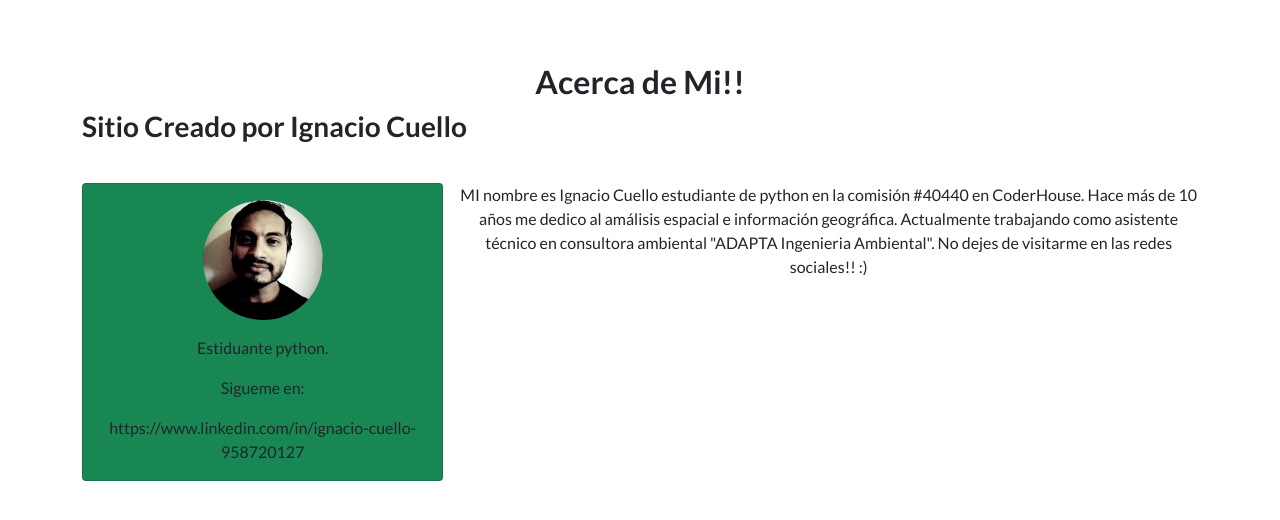
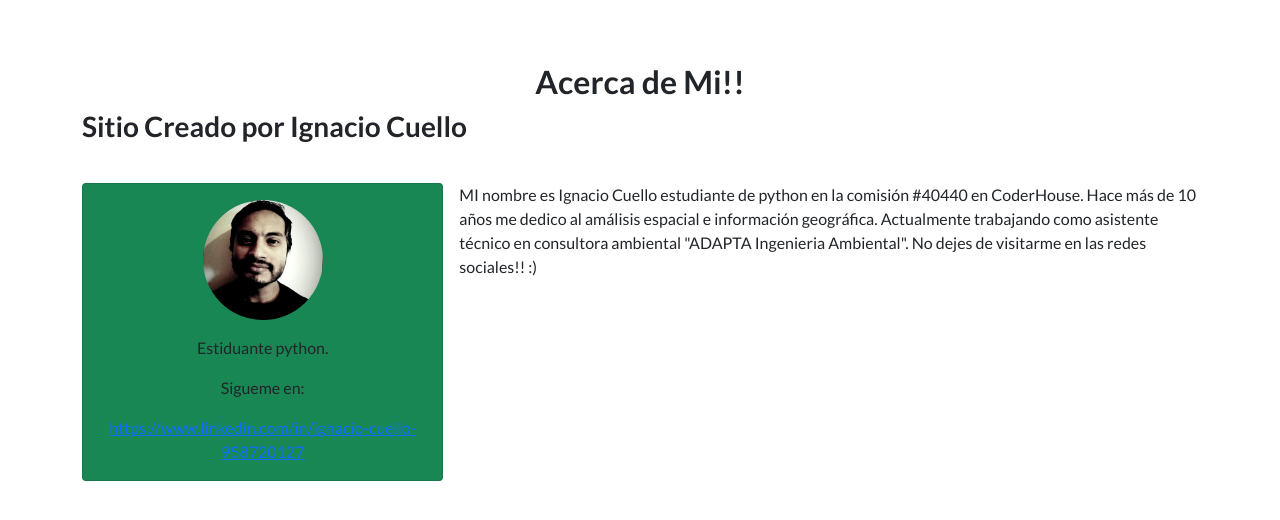
Before and after one commit to Icuellos/ProyectoFinal_Ignacio_Cuello, a Django app: page /About/ in a window 1280 px wide. Shown: the part 143-663 px from the top of the page. Run offline with Django 4.2, Linux system fonts and the light colour scheme; some libraries are stand-ins or nearby versions.

Commit message:
agregando perfil linkedin

```diff
--- a/MyAPP/templates/about.html
+++ b/MyAPP/templates/about.html
@@ -20,7 +20,9 @@
                         " class="rounded-circle mb-3" width="120px">
                     <p class="card-text">Estiduante python.</p>
                     <p class="card-text">Sigueme en:</p>
-                    <p class="card-text">https://www.linkedin.com/in/ignacio-cuello-958720127</p>
+                    <p class="card-text">
+                        <a href="https://www.linkedin.com/in/ignacio-cuello-958720127">https://www.linkedin.com/in/ignacio-cuello-958720127</a>
+                    </p>
                     </div>
 
                     <div>
@@ -29,7 +31,7 @@
            </div>
            <div class="col">
             <div class="">
-                 <div class="text-center">
+                 <div class="text-right">
                     <p>MI nombre es Ignacio Cuello estudiante de python en la comisión #40440 en CoderHouse. Hace más de 10 años me dedico al amálisis espacial e información geográfica. Actualmente trabajando como asistente técnico en consultora ambiental "ADAPTA Ingenieria Ambiental". No dejes de visitarme en las redes sociales!!  :)</p>
                  </div>
             </div>
```
